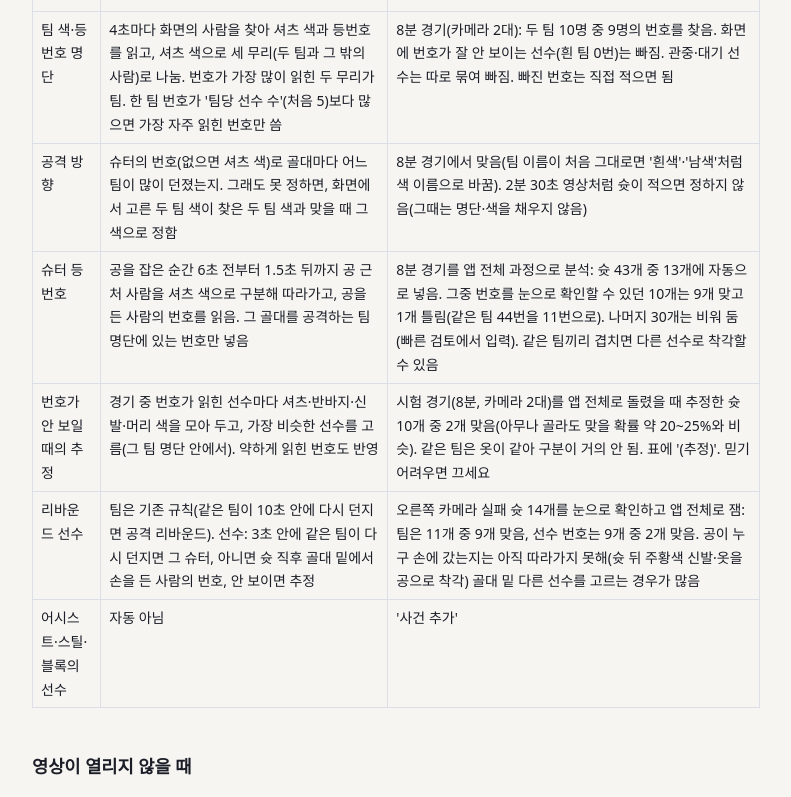
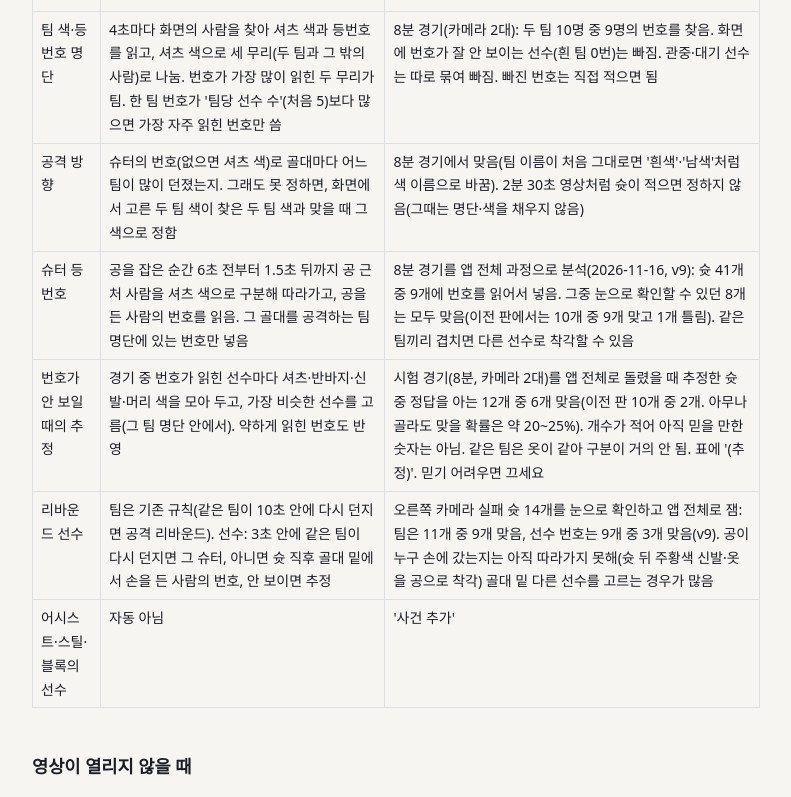
Before and after one commit to Goatkimtae/basketball-boxscore, a plain HTML site: page hoopstat/사용법.html in a window 1280 px wide. Shown: the part 2313-3110 px from the top of the page, without its empty margins (244-1035 px from the left). Drawn offline with Linux system fonts and the light colour scheme.

Commit message:
Docs: v9 full-game numbers (browser)
Full two-camera game in headless Chromium after the fixes: 41 shots (as
in the harness), no shot left out as practice, numbers read on 9 shots
(the 8 checkable all right), guesses 6 of 12 right, rebound team 9/11,
rebound number 3/9, 11 min 43 s (was 18 min 55 s: the 120 fps test clip
is now read at about 30 frames a second), no errors.

Co-Authored-By: Claude Opus 5.5 <noreply@anthropic.com>
Claude-Session: https://claude.ai/code/session_01PBFYGk6bifHLwkXuRspnaj

```diff
--- a/hoopstat/사용법.html
+++ b/hoopstat/사용법.html
@@ -49,7 +49,7 @@
     <li><b>분석 시작</b>: 두 단계로 진행됩니다. 1단계는 슛·성공·휘슬, 2단계는 선수 번호·팀 찾기입니다.
       2단계는 처음 한 번 모델 약 30MB를 내려받습니다(그 뒤로는 PC에 저장). 영상 2개는 동시에 분석합니다.
       걸리는 시간은 PC에 따라 다릅니다. 시험 환경(4코어, 영상 해석을 하드웨어 없이 함)에서 8분 경기 영상 2개가
-      1단계 13분, 2단계 5분 30초 걸렸습니다. 영상 해석을 하드웨어로 하는 보통 PC에서는 1단계가 이보다 빠릅니다.
+      1단계 약 6분, 2단계 약 6분 걸렸습니다(v9: 초당 60·120장으로 저장된 영상도 초당 약 30장만 분석해서, 이전 13분보다 빨라짐). 영상 해석을 하드웨어로 하는 보통 PC에서는 1단계가 이보다 빠릅니다.
       분석 중에도 다른 창은 쓸 수 있습니다.</li>
     <li><b>빠른 검토</b>: 슛 장면이 차례로 재생됩니다.
       <ul>
@@ -79,9 +79,9 @@
     <tr><td>2점/3점</td><td>자동 야투는 모두 2점</td><td>빠른 검토에서 '3점' 버튼</td></tr>
     <tr><td>팀 색·등번호 명단</td><td>4초마다 화면의 사람을 찾아 셔츠 색과 등번호를 읽고, 셔츠 색으로 세 무리(두 팀과 그 밖의 사람)로 나눔. 번호가 가장 많이 읽힌 두 무리가 팀. 한 팀 번호가 '팀당 선수 수'(처음 5)보다 많으면 가장 자주 읽힌 번호만 씀</td><td>8분 경기(카메라 2대): 두 팀 10명 중 9명의 번호를 찾음. 화면에 번호가 잘 안 보이는 선수(흰 팀 0번)는 빠짐. 관중·대기 선수는 따로 묶여 빠짐. 빠진 번호는 직접 적으면 됨</td></tr>
     <tr><td>공격 방향</td><td>슈터의 번호(없으면 셔츠 색)로 골대마다 어느 팀이 많이 던졌는지. 그래도 못 정하면, 화면에서 고른 두 팀 색이 찾은 두 팀 색과 맞을 때 그 색으로 정함</td><td>8분 경기에서 맞음(팀 이름이 처음 그대로면 '흰색'·'남색'처럼 색 이름으로 바꿈). 2분 30초 영상처럼 슛이 적으면 정하지 않음(그때는 명단·색을 채우지 않음)</td></tr>
-    <tr><td>슈터 등번호</td><td>공을 잡은 순간 6초 전부터 1.5초 뒤까지 공 근처 사람을 셔츠 색으로 구분해 따라가고, 공을 든 사람의 번호를 읽음. 그 골대를 공격하는 팀 명단에 있는 번호만 넣음</td><td>8분 경기를 앱 전체 과정으로 분석: 슛 43개 중 13개에 자동으로 넣음. 그중 번호를 눈으로 확인할 수 있던 10개는 9개 맞고 1개 틀림(같은 팀 44번을 11번으로). 나머지 30개는 비워 둠(빠른 검토에서 입력). 같은 팀끼리 겹치면 다른 선수로 착각할 수 있음</td></tr>
-    <tr><td>번호가 안 보일 때의 추정</td><td>경기 중 번호가 읽힌 선수마다 셔츠·반바지·신발·머리 색을 모아 두고, 가장 비슷한 선수를 고름(그 팀 명단 안에서). 약하게 읽힌 번호도 반영</td><td>시험 경기(8분, 카메라 2대)를 앱 전체로 돌렸을 때 추정한 슛 10개 중 2개 맞음(아무나 골라도 맞을 확률 약 20~25%와 비슷). 같은 팀은 옷이 같아 구분이 거의 안 됨. 표에 '(추정)'. 믿기 어려우면 끄세요</td></tr>
-    <tr><td>리바운드 선수</td><td>팀은 기존 규칙(같은 팀이 10초 안에 다시 던지면 공격 리바운드). 선수: 3초 안에 같은 팀이 다시 던지면 그 슈터, 아니면 슛 직후 골대 밑에서 손을 든 사람의 번호, 안 보이면 추정</td><td>오른쪽 카메라 실패 슛 14개를 눈으로 확인하고 앱 전체로 잼: 팀은 11개 중 9개 맞음, 선수 번호는 9개 중 2개 맞음. 공이 누구 손에 갔는지는 아직 따라가지 못해(슛 뒤 주황색 신발·옷을 공으로 착각) 골대 밑 다른 선수를 고르는 경우가 많음</td></tr>
+    <tr><td>슈터 등번호</td><td>공을 잡은 순간 6초 전부터 1.5초 뒤까지 공 근처 사람을 셔츠 색으로 구분해 따라가고, 공을 든 사람의 번호를 읽음. 그 골대를 공격하는 팀 명단에 있는 번호만 넣음</td><td>8분 경기를 앱 전체 과정으로 분석(2026-11-16, v9): 슛 41개 중 9개에 번호를 읽어서 넣음. 그중 눈으로 확인할 수 있던 8개는 모두 맞음(이전 판에서는 10개 중 9개 맞고 1개 틀림). 같은 팀끼리 겹치면 다른 선수로 착각할 수 있음</td></tr>
+    <tr><td>번호가 안 보일 때의 추정</td><td>경기 중 번호가 읽힌 선수마다 셔츠·반바지·신발·머리 색을 모아 두고, 가장 비슷한 선수를 고름(그 팀 명단 안에서). 약하게 읽힌 번호도 반영</td><td>시험 경기(8분, 카메라 2대)를 앱 전체로 돌렸을 때 추정한 슛 중 정답을 아는 12개 중 6개 맞음(이전 판 10개 중 2개. 아무나 골라도 맞을 확률은 약 20~25%). 개수가 적어 아직 믿을 만한 숫자는 아님. 같은 팀은 옷이 같아 구분이 거의 안 됨. 표에 '(추정)'. 믿기 어려우면 끄세요</td></tr>
+    <tr><td>리바운드 선수</td><td>팀은 기존 규칙(같은 팀이 10초 안에 다시 던지면 공격 리바운드). 선수: 3초 안에 같은 팀이 다시 던지면 그 슈터, 아니면 슛 직후 골대 밑에서 손을 든 사람의 번호, 안 보이면 추정</td><td>오른쪽 카메라 실패 슛 14개를 눈으로 확인하고 앱 전체로 잼: 팀은 11개 중 9개 맞음, 선수 번호는 9개 중 3개 맞음(v9). 공이 누구 손에 갔는지는 아직 따라가지 못해(슛 뒤 주황색 신발·옷을 공으로 착각) 골대 밑 다른 선수를 고르는 경우가 많음</td></tr>
     <tr><td>어시스트·스틸·블록의 선수</td><td>자동 아님</td><td>'사건 추가'</td></tr>
   </table></div>
 
```
Also changed, not shown: .claude/skills/hoopstat-eval/SKILL.md.
